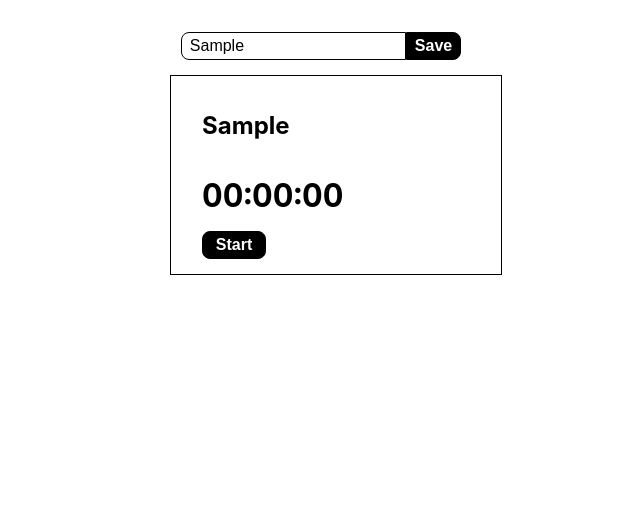
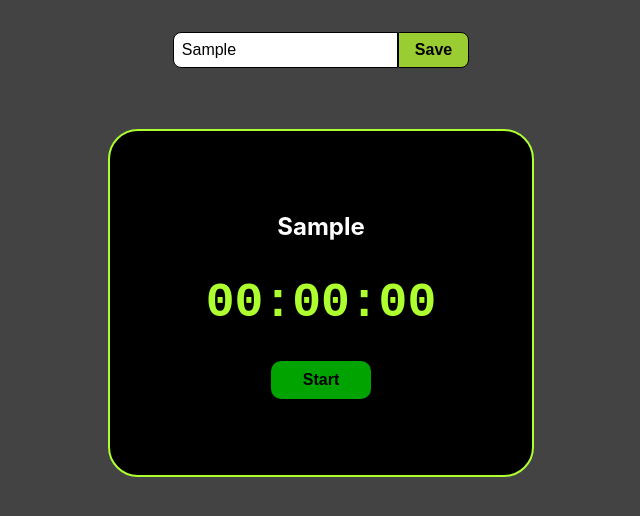
Before and after one commit to brooklyndippo/timers-tutorial, a React (Create React App) app in the folder timers-app/: page / in a window 1280 px wide. Both pictures are taken after typing "Sample" into the empty fields and a click on the button "Save". Shown: the top 516 px of the page, without its empty margins (319-959 px from the left). Built offline with nearby package versions, Linux system fonts and the light colour scheme.

Commit message:
stretch challenge: update styles to look like alarm clock, conditional rendering of start/stop button with red/green color

```diff
--- a/timers-app/src/App.css
+++ b/timers-app/src/App.css
@@ -1,6 +1,5 @@
 .App {
   display: flex;
   flex-direction: column;
-  align-items: center;
   margin: 2rem;
 }
--- a/timers-app/src/components/NewTimer.css
+++ b/timers-app/src/components/NewTimer.css
@@ -1,6 +1,6 @@
 .NewTimer {
 	display: flex;
-	justify-content: center;
+    justify-content: center;
 }
 
 .NewTimer > input {
@@ -13,11 +13,11 @@
 
 .NewTimer > button {
 	font-size: 1rem;
-	padding: 0.25rem 0.5rem;
+	padding: 0.5rem 1rem;
 	border-radius: 0 0.5rem 0.5rem 0;
 	border: 1px solid #000;
 	margin: 0;
-	background-color: #000;
-	color: #fff;
+	background-color: yellowgreen;
+	color: black;
 	font-weight: bold;
 }
--- a/timers-app/src/components/TimerView.css
+++ b/timers-app/src/components/TimerView.css
@@ -3,30 +3,35 @@
 	display: flex;
 	flex-direction: column;
 	justify-content: space-between;
-	align-items: baseline;
+	align-items: center;
     border: 1px solid #000;
     padding: 5%;
     margin: 5% auto;
+    background-color: black;
+    border: 2px solid greenyellow;
+    border-radius: 30px;
 }
 
 .TimerView > h1 {
-	flex:1;
 	margin: 1rem;
 	text-align: left;
-	font-variant-numeric: tabular-nums;
+	font-family: monospace;
+    font-size: 3rem;
+    color: greenyellow;
 }
 
 .TimerView > h2 {
-	flex: 1;
+    color: white;
 }
 
 .TimerView > button {
-	padding: 0.25rem 0.5rem;
-	border-radius: 0.5rem;
-	border: 1px solid #000;
-	background-color: #000;
-	color: #fff;
+	padding: 0.5rem 1rem;
+    text-align: center;
+	border-radius: 10px;
+    border: 2px solid transparent;
+	color: black;
 	font-size: 1rem;
 	font-weight: bold;
-	width: 4rem;
+    margin: 5% 0;
+    width: 100px;
 }
--- a/timers-app/src/components/TimerView.js
+++ b/timers-app/src/components/TimerView.js
@@ -27,6 +27,7 @@ export default function TimerView({index, name, time, isRunning}) {
             <h2>{name}</h2>
             <h1>{formatTime(time)}</h1>
             <button
+              style = {{backgroundColor: isRunning? "red" : "#00a300"}}
               onClick={() => dispatch(toggleTimer(index))}
             >
                 {isRunning? "Stop" : "Start"}
--- a/timers-app/src/index.css
+++ b/timers-app/src/index.css
@@ -5,6 +5,7 @@ body {
     sans-serif;
   -webkit-font-smoothing: antialiased;
   -moz-osx-font-smoothing: grayscale;
+  background-color: rgb(67, 67, 67);
 }
 
 code {
```
